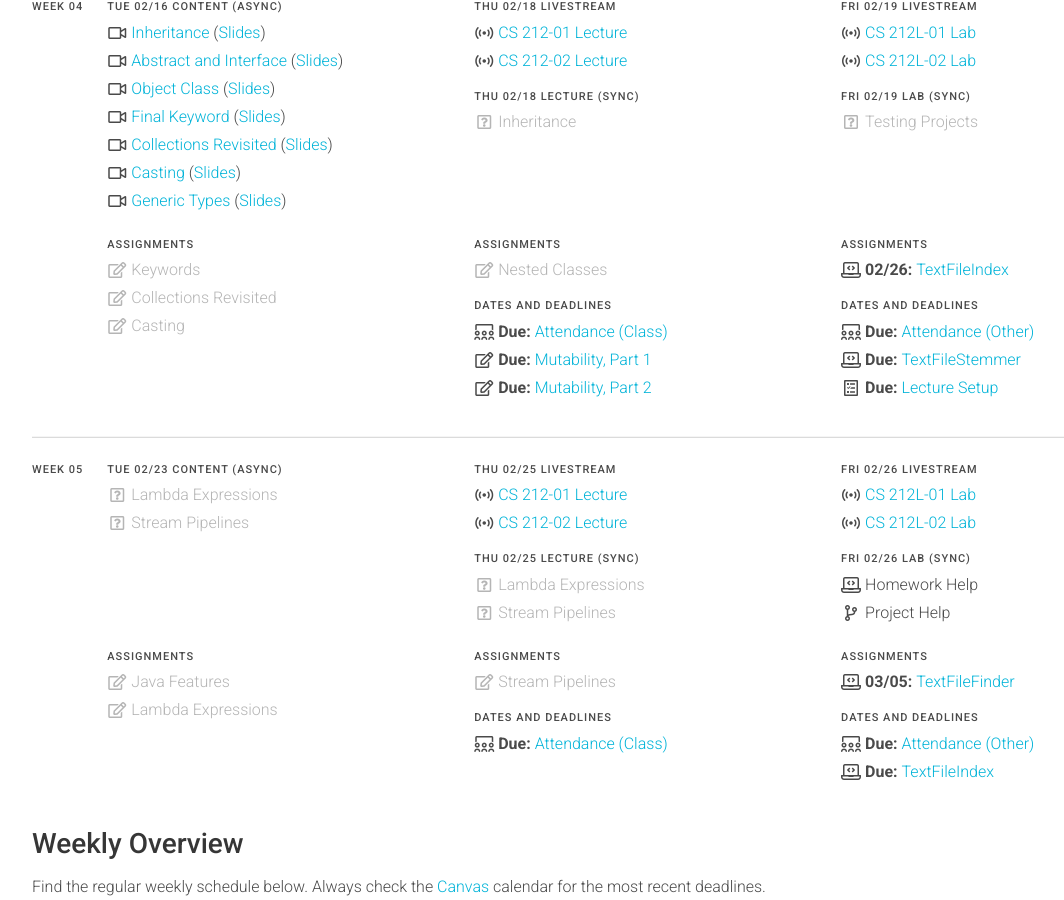
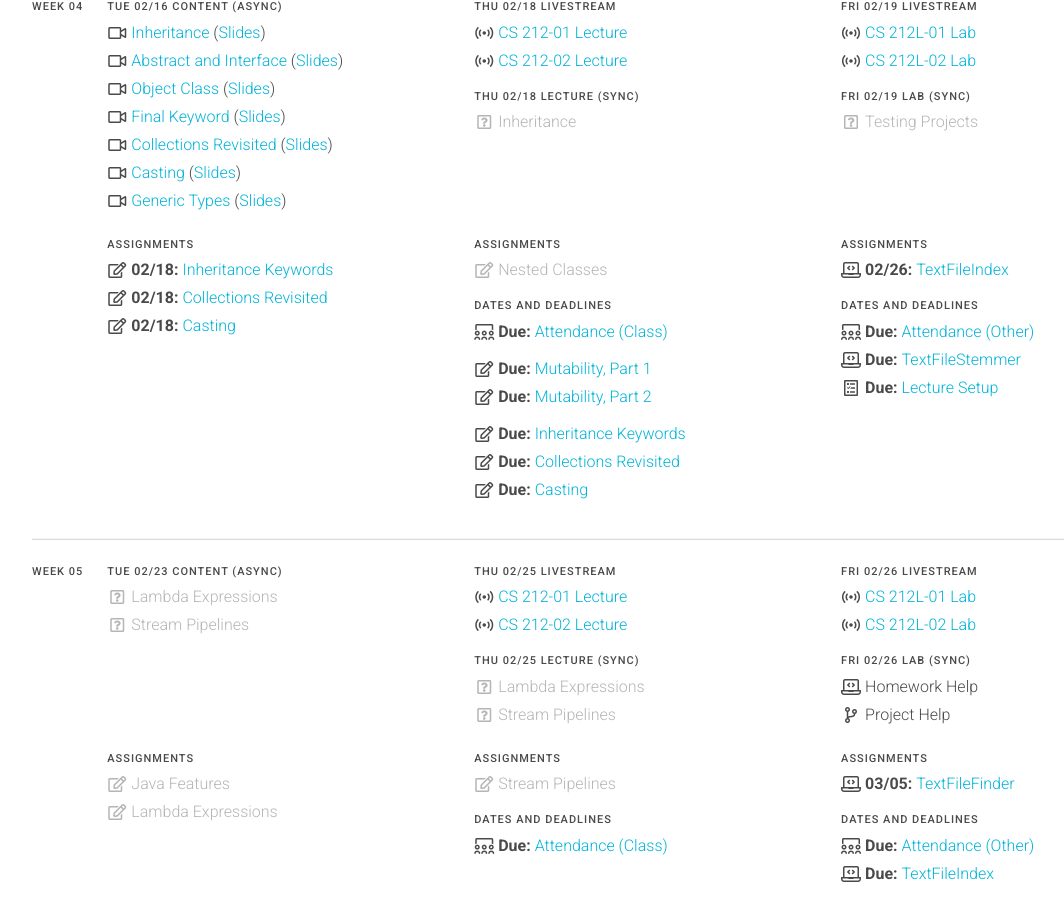
Before and after one commit to usf-cs212-spring2021/usf-cs212-spring2021.github.io, a Jekyll site: the page built from index.md, in a window 1280 px wide and 900 px high, scrolled down 578 px. Shown: the whole window, without its empty margins (32-1096 px from the left). Built offline with Jekyll 4.4.1, drawn with Linux system fonts in a browser that asks for light colours.

Commit message:
Adding quizzes.

```diff
--- a/_data/quizzes.yml
+++ b/_data/quizzes.yml
@@ -45,3 +45,21 @@ mutable2:
   text: 'Mutability, Part 2'
   link: 'https://usfca.instructure.com/courses/1597848/quizzes/2375266'
   date: 2021-02-18
+
+casting:
+  <<: *default
+  text: 'Casting'
+  link: 'https://usfca.instructure.com/courses/1597848/quizzes/2375261'
+  date: 2021-02-18
+
+collections:
+  <<: *default
+  text: 'Collections Revisited'
+  link: 'https://usfca.instructure.com/courses/1597848/quizzes/2375255'
+  date: 2021-02-18
+
+keywords:
+  <<: *default
+  text: 'Inheritance Keywords'
+  link: 'https://usfca.instructure.com/courses/1597848/quizzes/2375263'
+  date: 2021-02-18
```
Also changed, not shown: _data/schedule.yml (+17 -15 lines).
